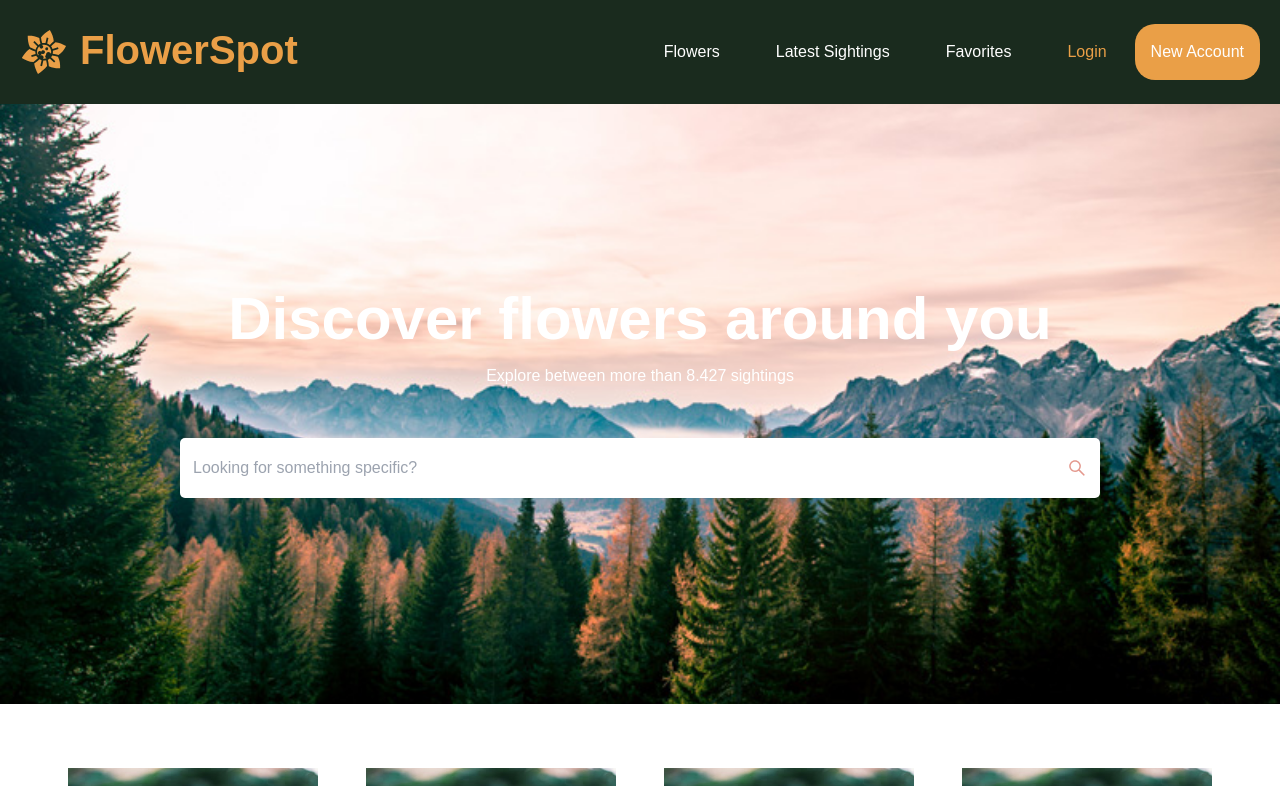
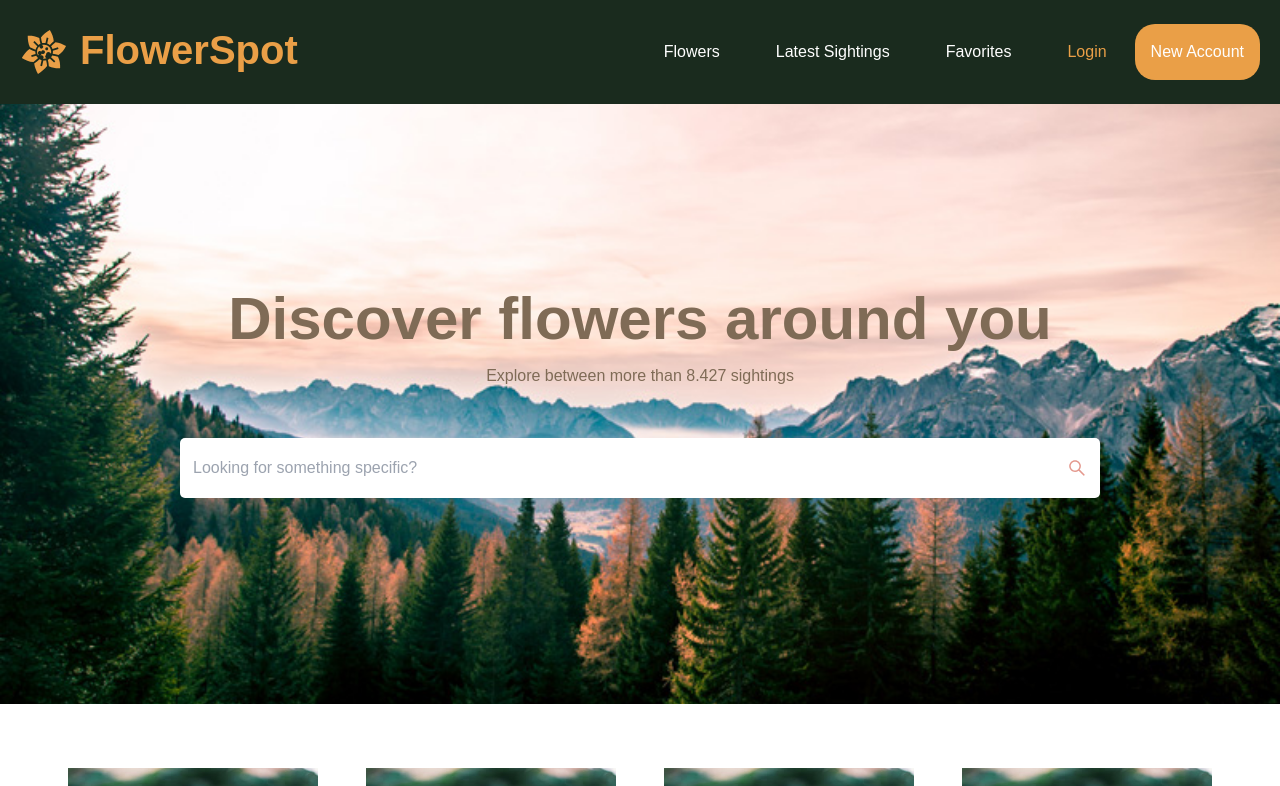
Before and after one commit to ivanatomic43/flowerspot, a React (Create React App) app: page / in a window 1280 px wide. Shown: the top 786 px of the page. Built offline with nearby package versions, Linux system fonts and the light colour scheme; no server answers.

Commit message:
Color change of title

```diff
--- a/src/pages/Homepage.tsx
+++ b/src/pages/Homepage.tsx
@@ -11,7 +11,6 @@ export default function Homepage(): JSX.Element {
       <Container height={600} backgroundImage={backgroundImage}>
         <Separator height={170} />
         <Container
-          backgroundColor="rgba(0,0,0 ,0.3)"
           divStyle={{
             textAlign: "center",
             borderRadius: "25px",
@@ -19,10 +18,10 @@ export default function Homepage(): JSX.Element {
             marginRight: 180,
           }}
         >
-          <Text color="app-white" type="title.h1">
+          <Text color="color-5" type="title.h1">
             Discover flowers around you
           </Text>
-          <Text color="app-white" type="body.medium">
+          <Text color="color-5" type="body.medium">
             Explore between more than 8.427 sightings
           </Text>
           <Separator height={50} />
```
